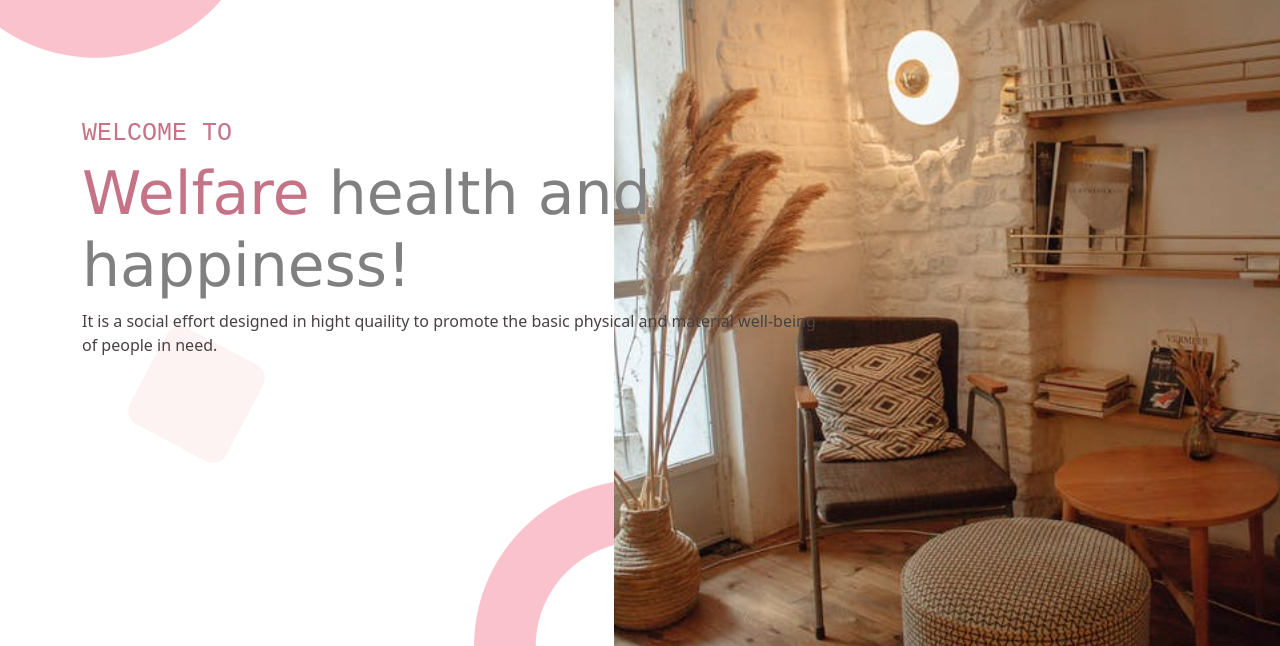
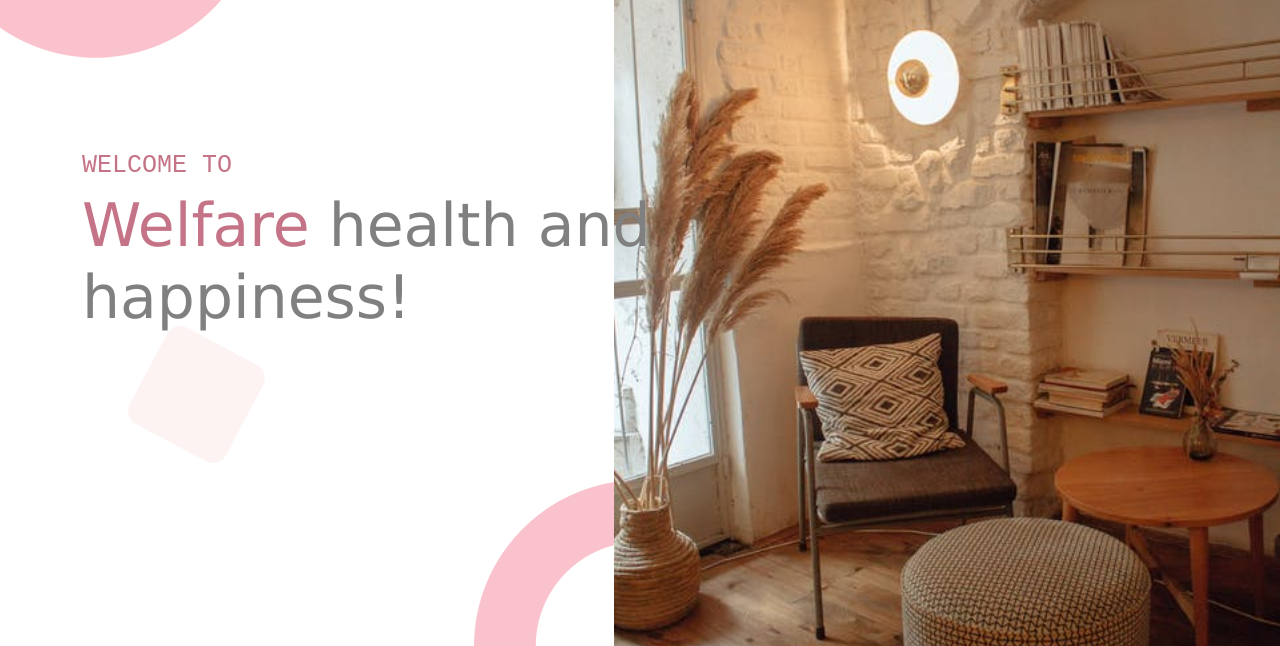
Before and after one commit to Doaa-Hindawii/Welfare, a plain HTML site: page index.html in a window 1280 px wide. Shown: the part 154-800 px from the top of the page. Drawn offline with nearby package versions, Linux system fonts and the light colour scheme.

Commit message:
Update index.html

```diff
--- a/index.html
+++ b/index.html
@@ -108,9 +108,6 @@
                             <h1 class="banner-title mt-10 wow fadeInUp" data-wow-duration="1.5s" data-wow-delay="2s">
                                 <span>Welfare</span> health and happiness!
                             </h1>
-                            <p>It is a social effort designed in hight quaility to promote the basic physical and
-                                material
-                                well-being of people in need.</p>
                         </div>
                     </div>
                 </div>
```
